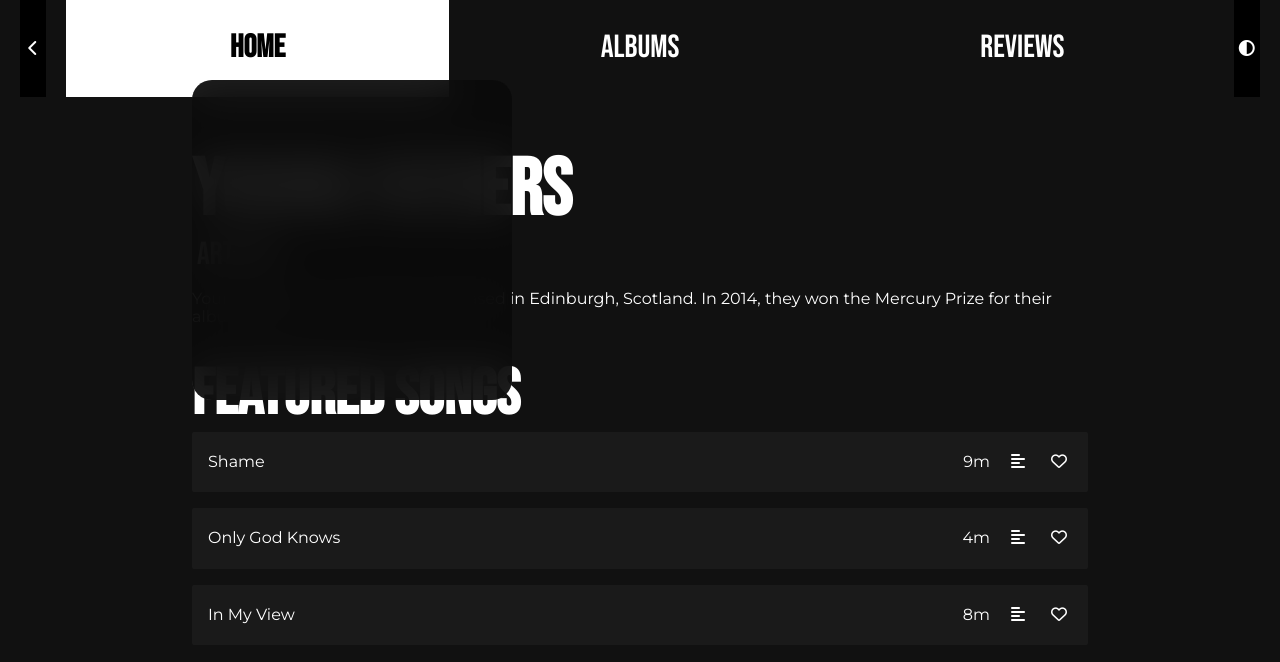
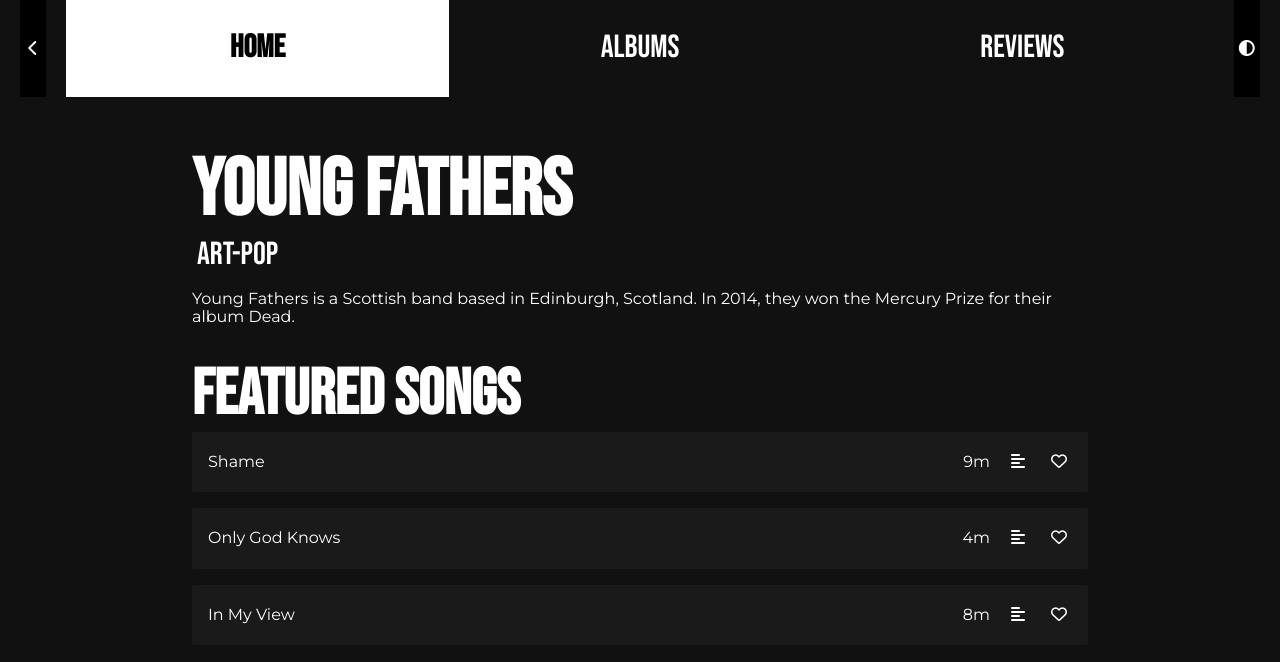
Before and after one commit to theduckfliesagain/react-music-app, a React app: page / in a window 1280 px wide. Shown: the top 662 px of the page. Built offline with nearby package versions, Linux system fonts and the light colour scheme.

Commit message:
update lyrics styling

```diff
--- a/src/components/Lyrics/styles.css
+++ b/src/components/Lyrics/styles.css
@@ -1,11 +1,38 @@
 .lyrics-container {
     transition: all 0.2s;
     /* margin: 10vh auto; */
-    position: absolute;
-    top: 10vh;
+    overflow-y: hidden;
+    position: fixed;
+    top: 0;
+    left: 0;
+    width: 100vw;
+    height: 100vh;
+    display: flex;
+    justify-content: center;
+    align-items: center;
+    pointer-events: none;
+    /* top: 10vh; */
+
+}
+
+.lyrics-container.active {
+    transform: scale(1);
+}
+
+
+.lyrics-container.inactive {
+    transition: all 0.2s;
+    transform: scale(0);
+}
+
+.lyrics-box {
+    transition: all 0.2s;
+    pointer-events: all;
     overflow-y: scroll;
     max-height: 80vh;
-    padding: 10em;
+    min-height: 40vh;
+    min-width: 40vw;
+    padding: 4vw;
     border-radius: 20px;
     background-color: rgba(10, 10, 10, 0.918);
     color: white;
@@ -17,6 +44,12 @@
     line-height: 1em;
 }
 
-.close-btn {
+.lyrics-info {
+    vertical-align: middle;
+    margin-bottom: 20px;
+}
+
+.close-btn, .bottom-btn {
     float: right;
+    font-size: 25px;
 }
```
